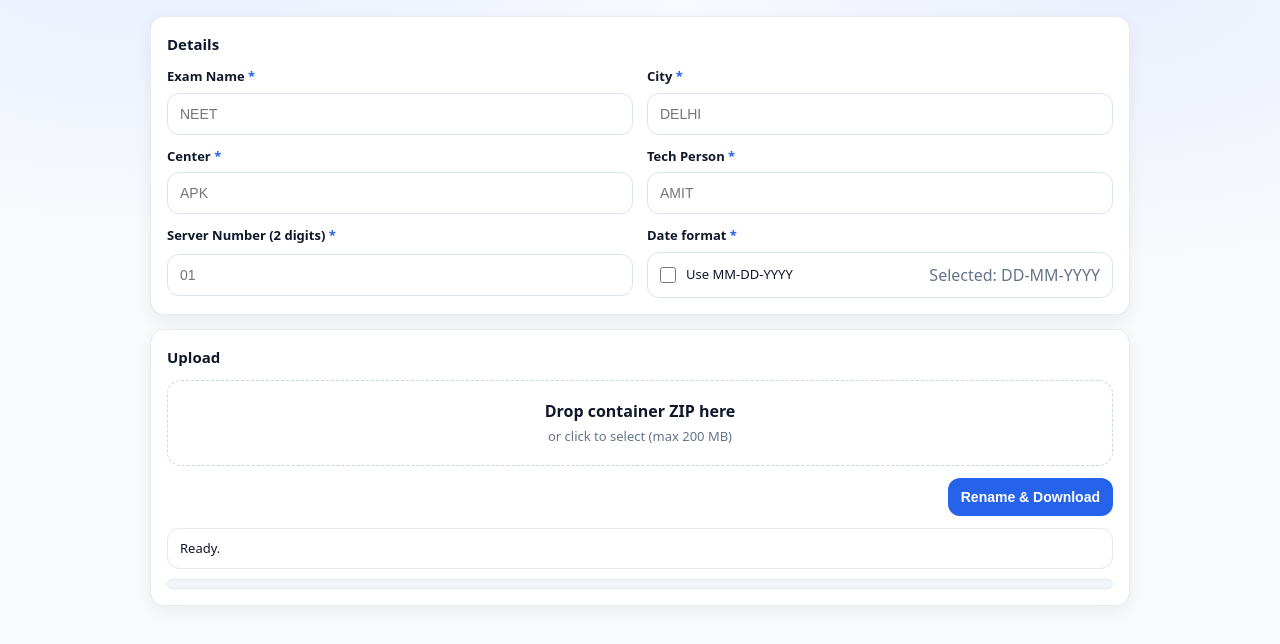
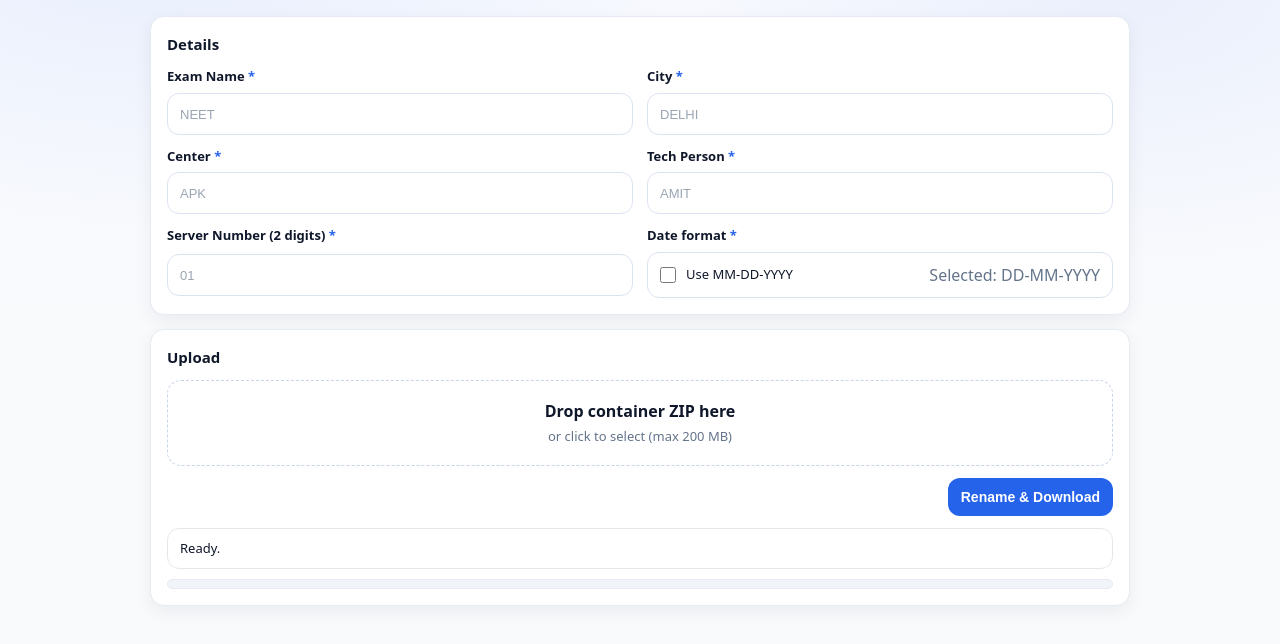
Before and after one commit to Vijju111/ZIP-RENAMER, a plain HTML site: page static/index.html in a window 1280 px wide. Shown: the part 82-726 px from the top of the page. Drawn offline with Linux system fonts and the light colour scheme.

Commit message:
UI fixes and placeholder styling

```diff
--- a/static/styles.css
+++ b/static/styles.css
@@ -295,3 +295,15 @@ input:focus{
   .actions{ justify-content: stretch; }
   .actions .btn{ width: 100%; }
 }
+
+/* Make placeholder text lighter/thinner */
+input::placeholder{
+  color: rgba(100, 116, 139, 0.65); /* slate-like, subtle */
+  font-weight: 400;                /* not bold */
+  opacity: 1;                      /* keep consistent across browsers */
+}
+
+/* Optional: slightly smaller placeholder than typed text */
+input::placeholder{
+  font-size: 13px;
+}
```
